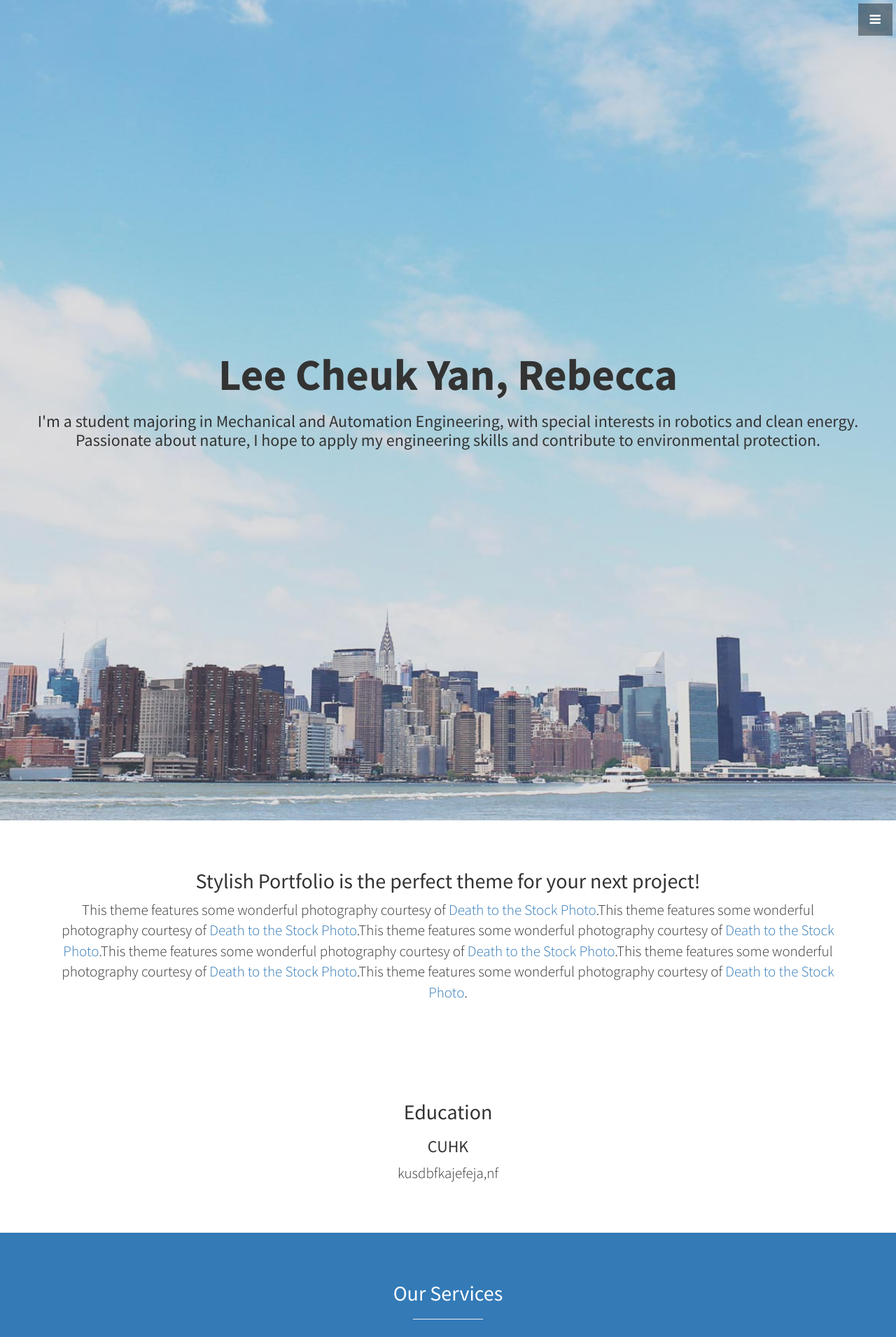
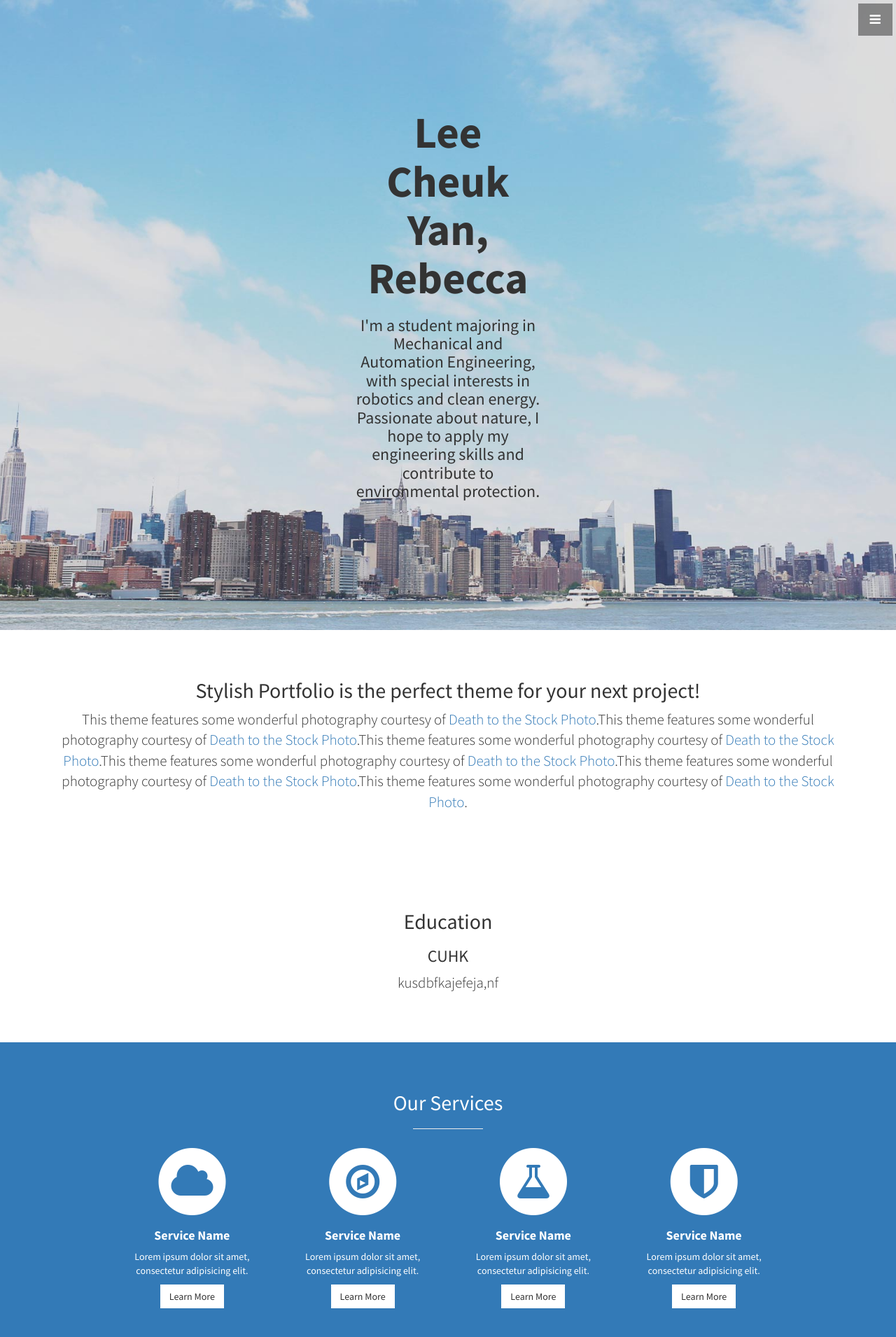
Before and after one commit to leelacceber/stylish-portfolio-jekyll-master, a Jekyll site: the page built from index.html, in a window 1280 px wide. Shown: the top 1910 px of the page at 70% size. Built offline with Jekyll 4.4.1, drawn with Linux system fonts in a browser that asks for light colours.

Commit message:
Update stylish-portfolio.css

```diff
--- a/css/stylish-portfolio.css
+++ b/css/stylish-portfolio.css
@@ -151,7 +151,7 @@ hr.small {
 /* Header */
 
 .header {
-    padding: 500px 0;
+    padding: 0 500px;
     display: table;
     position: relative;
     width: 100%;
```
